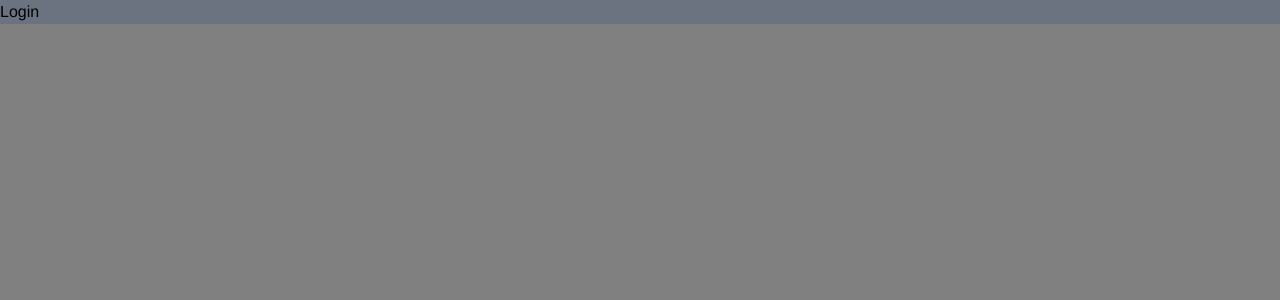
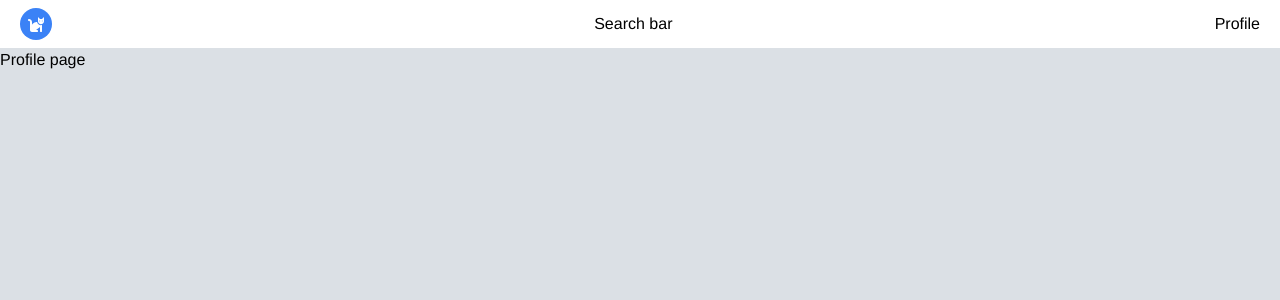
Before and after one commit to bgrando24/reddit-client, a JavaScript app in the folder seenit/: page /profile in a window 1280 px wide. Shown: the top 300 px of the page. Built offline with nearby package versions, Linux system fonts and the light colour scheme; the HTML template or start-up script is replaced by a standard one.

Commit message:
Adding navbar core components and setting up React Router

```diff
--- a/seenit/package.json
+++ b/seenit/package.json
@@ -8,6 +8,8 @@
     "@testing-library/user-event": "^13.5.0",
     "react": "^18.2.0",
     "react-dom": "^18.2.0",
+    "react-icons": "^4.6.0",
+    "react-router-dom": "^6.4.2",
     "react-scripts": "5.0.1",
     "web-vitals": "^2.1.4"
   },
--- a/seenit/src/App.js
+++ b/seenit/src/App.js
@@ -1,15 +1,29 @@
+
+import { BrowserRouter as Router, Route, Routes } from 'react-router-dom';
+
 import './App.css';
 import { Navbar } from './components/navbar/Navbar';
+import { Frontpage } from './components/home/Frontpage';
+import { Profile } from './components/profile/Profile';
 
 function App() {
   return (
+    <>
 
-// forcing update
+      <Router>
 
-    <div>
       <Navbar />
-    </div>
 
+        <Routes>
+
+          <Route path='/' element={<Frontpage />} />
+          <Route path='/profile' element={<Profile />} />
+
+        </Routes>
+
+      </Router>
+
+  </>
   );
 }
 
--- /dev/null
+++ b/seenit/src/components/home/Frontpage.js
@@ -0,0 +1,8 @@
+
+export function Frontpage() {
+    return (
+        <div>
+            Front page
+        </div>
+    )
+}
--- /dev/null
+++ b/seenit/src/components/navbar/Logo.js
@@ -0,0 +1,22 @@
+
+import {FaCat} from 'react-icons/fa';
+
+import {Link, Redirect} from 'react-router-dom';
+
+export function Logo() {
+
+    // handles redirecting user back to home page when logo is clicked
+    // const logoRedirect = () => {
+    //     <Redirect to='/' />
+    // }
+
+    return (
+        <div className='cursor-pointer'>
+            <Link to=''>
+            <div className=' bg-blue-500 p-2 rounded-full'>
+                <FaCat color='white'/>
+            </div>
+            </Link>
+        </div>
+    )
+}
--- a/seenit/src/components/navbar/Navbar.js
+++ b/seenit/src/components/navbar/Navbar.js
@@ -1,8 +1,11 @@
+import { Logo } from "./Logo";
 
 export function Navbar() {
     return (
-        <div className="bg-gray-500">
-            <p>Login</p>
+        <div className="flex justify-between items-center bg-white h-[48px]">
+            <div className="px-5"><Logo /></div>
+            <div className="px-5">Search bar</div>
+            <div className="px-5">Profile</div>
         </div>
     )
 }
--- /dev/null
+++ b/seenit/src/components/profile/Profile.js
@@ -0,0 +1,8 @@
+
+export function Profile() {
+    return (
+        <div>
+            Profile page
+        </div>
+    )
+}
--- a/seenit/src/index.css
+++ b/seenit/src/index.css
@@ -1,7 +1,7 @@
 body {
   margin: 0;
   font-family: Helvetica, sans-serif;
-  background-color: gray;
+  background-color: rgb(219, 224, 229);
 }
 
 
```
Also changed, not shown: 1 other file (tests, documents, lock files or other folders).
